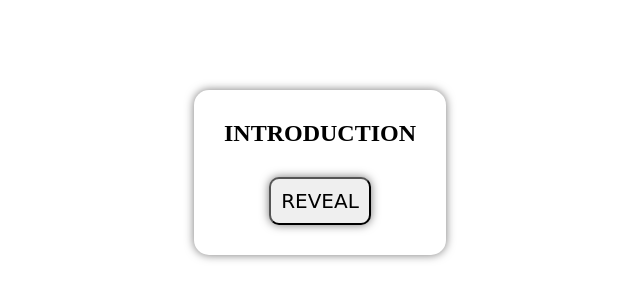
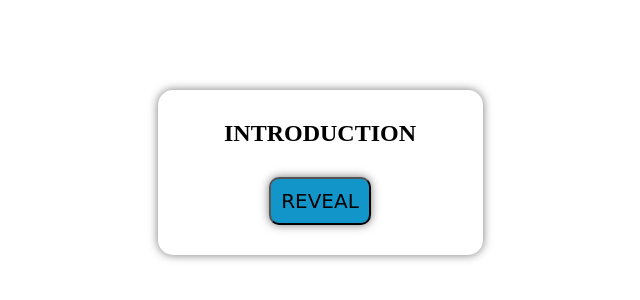
Before and after one commit to 221fa04732/THIRD_ASSIGNMENT, a plain HTML site: page index.html in a window 1280 px wide. Shown: the part 228-528 px from the top of the page, without its empty margins (320-960 px from the left). Drawn offline with Linux system fonts and the light colour scheme.

Commit message:
new style.css file added

```diff
--- a/style.css
+++ b/style.css
@@ -16,6 +16,7 @@ body
 
 .box
 {
+    width: 325px;
     display: flex;
     flex-direction: column;
     justify-content: center;
@@ -41,10 +42,5 @@ h1
     font-weight: 400;
     font-family: cursive;
     box-shadow: 0px 0px 10px rgb(121, 120, 120);
-
-    &:hover
-    {
-        background-color:rgb(18, 150, 202);
-    }
-
+    background-color: rgb(18, 150, 202);
 }
```
